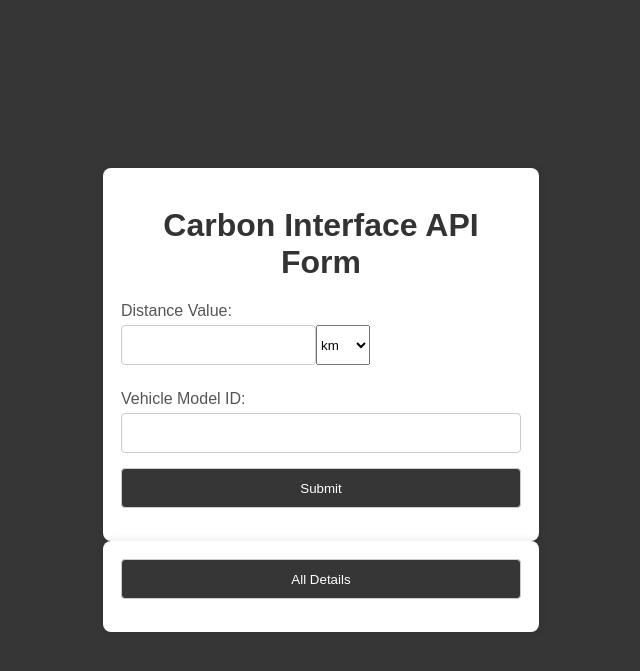
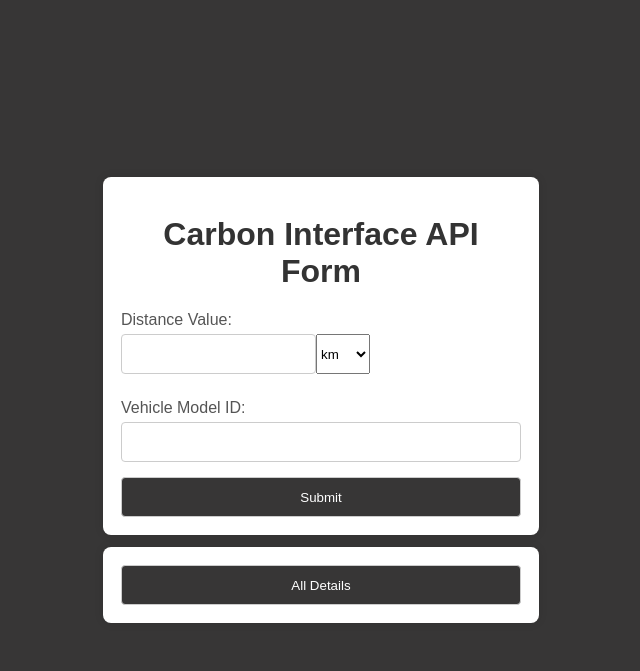
Before and after one commit to bipinKrishnan/cloud_computing_project, a Flask app: page / in a window 1280 px wide. Shown: the top 671 px of the page, without its empty margins (319-959 px from the left). Run offline with Flask 3, Linux system fonts and the light colour scheme.

Commit message:
Minor fix (#2)
* created index.css and rearranged divs

* changed distance_value to only accept positives

* spacing in index.html

```diff
--- a/templates/index.css
+++ b/templates/index.css
@@ -44,6 +44,7 @@
     background-color: #373636;
     color: #fff;
     cursor: pointer;
+    margin-bottom: 0px;
 }
 
 input[type="submit"]:hover {
@@ -62,3 +63,6 @@
     align-items: baseline;
     flex-direction: column;
 }
+.filler {
+    height:12px;
+}
--- a/templates/index.html
+++ b/templates/index.html
@@ -28,7 +28,7 @@
 
         <input type="submit" value="Submit">
     </form>
-
+    <div class="filler"></div>
     <form action="/alldetails" method="get">
         <input type="submit" value="All Details">
     </form>
```
